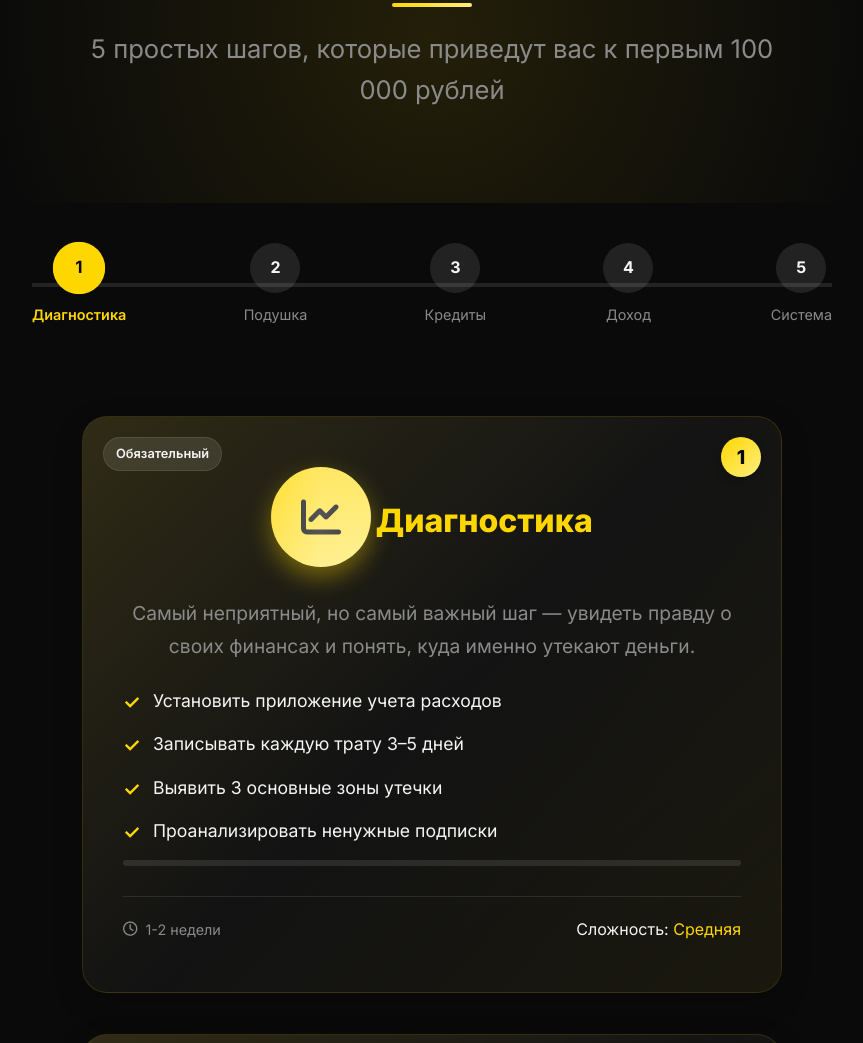
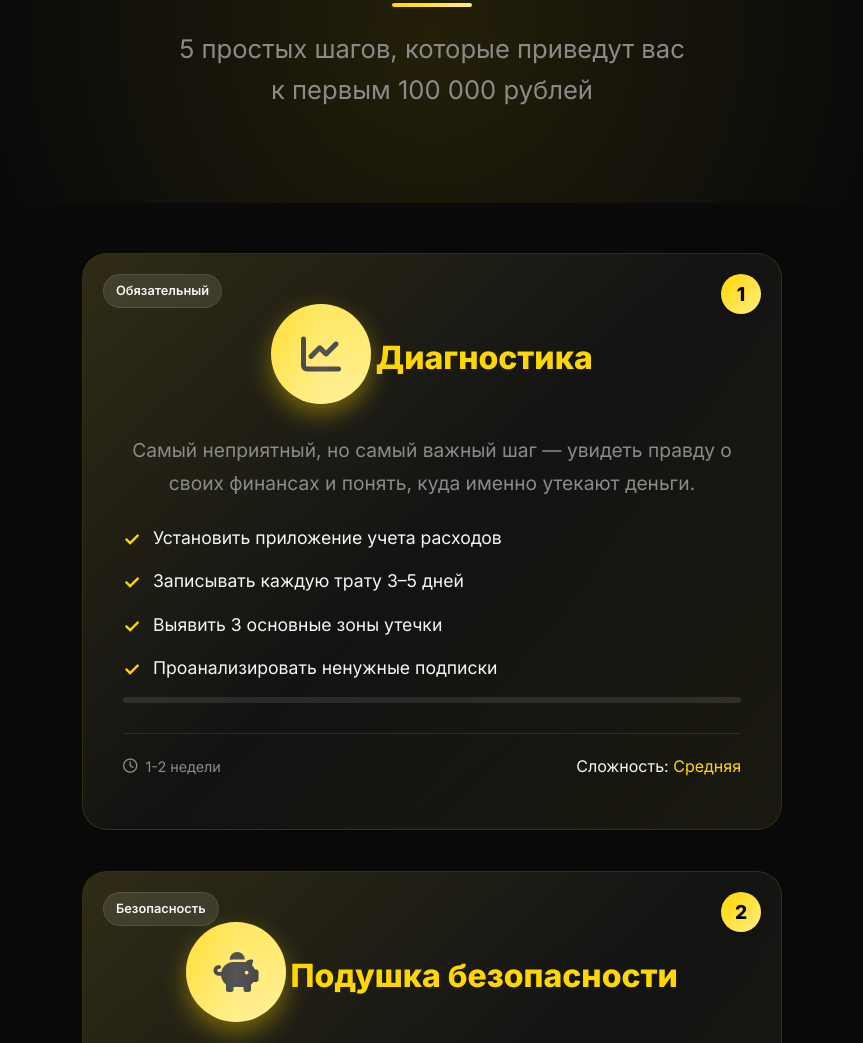
Before and after one commit to isDodge/web-visit, a plain HTML site: page index.html in a window 1280 px wide. Shown: the part 1053-2096 px from the top of the page, without its empty margins (208-1071 px from the left). Drawn offline with Linux system fonts and the light colour scheme.

Commit message:
Update index.html

```diff
--- a/index.html
+++ b/index.html
@@ -717,52 +717,6 @@
             transition: width 1s ease;
         }
 
-        .progress-step {
-            display: flex;
-            flex-direction: column;
-            align-items: center;
-            position: relative;
-            z-index: 3;
-            cursor: pointer;
-        }
-
-        .step-circle {
-            width: 50px;
-            height: 50px;
-            border-radius: 50%;
-            background: rgba(255, 255, 255, 0.1);
-            display: flex;
-            align-items: center;
-            justify-content: center;
-            margin-bottom: 10px;
-            font-weight: 700;
-            transition: all 0.3s ease;
-            border: 2px solid transparent;
-        }
-
-        .progress-step.active .step-circle {
-            background: var(--primary);
-            color: var(--darker);
-            transform: scale(1.1);
-        }
-
-        .progress-step.completed .step-circle {
-            background: var(--success);
-            color: white;
-        }
-
-        .step-label {
-            font-size: 0.9rem;
-            color: var(--gray);
-            transition: all 0.3s ease;
-            text-align: center;
-        }
-
-        .progress-step.active .step-label {
-            color: var(--primary);
-            font-weight: 600;
-        }
-
         .testimonials-container {
             display: flex;
             gap: 30px;
@@ -1015,10 +969,6 @@
             animation: bounceIn 0.8s ease-out both;
         }
 
-        .progress-step.active .step-circle {
-            animation: pulse 2s infinite;
-        }
-
         .tariff-card {
             animation: bounceIn 1s ease-out both;
         }
@@ -1310,30 +1260,7 @@
     <div class="full-width-title">
         <h2 class="section-title fade-in-up">Ваш путь</h2>
         <div class="subtitle fade-in-up">
-            5 простых шагов, которые приведут вас к первым 100 000 рублей
-        </div>
-    </div>
-
-    <div class="progress-tracker" id="progressTracker">
-        <div class="progress-step active" data-step="1">
-            <div class="step-circle">1</div>
-            <div class="step-label">Диагностика</div>
-        </div>
-        <div class="progress-step" data-step="2">
-            <div class="step-circle">2</div>
-            <div class="step-label">Подушка</div>
-        </div>
-        <div class="progress-step" data-step="3">
-            <div class="step-circle">3</div>
-            <div class="step-label">Кредиты</div>
-        </div>
-        <div class="progress-step" data-step="4">
-            <div class="step-circle">4</div>
-            <div class="step-label">Доход</div>
-        </div>
-        <div class="progress-step" data-step="5">
-            <div class="step-circle">5</div>
-            <div class="step-label">Система</div>
+            5 простых шагов, которые приведут вас </p>к первым 100 000 рублей
         </div>
     </div>
 
@@ -1739,35 +1666,6 @@ document.addEventListener('DOMContentLoaded', function() {
         btn.style.opacity = '0';
     });
 
-    // Прогресс-трекер
-    const progressSteps = document.querySelectorAll('.progress-step');
-    const progressBar = document.querySelector('.progress-tracker::after');
-
-    progressSteps.forEach(step => {
-        step.addEventListener('click', () => {
-            const stepNumber = parseInt(step.getAttribute('data-step'));
-
-            // Обновляем активный шаг
-            progressSteps.forEach(s => s.classList.remove('active'));
-            step.classList.add('active');
-
-            // Обновляем прогресс-бар
-            const progressPercentage = (stepNumber - 1) / (progressSteps.length - 1) * 100;
-            document.documentElement.style.setProperty('--progress-width', `${progressPercentage}%`);
-
-            // Прокручиваем к соответствующей карточке
-            const targetCard = document.querySelectorAll('.card')[stepNumber - 1];
-            if (targetCard) {
-                targetCard.scrollIntoView({ behavior: 'smooth', block: 'center' });
-
-                // Добавляем подсветку для привлечения внимания
-                targetCard.style.boxShadow = '0 0 0 3px rgba(255, 215, 0, 0.5)';
-                setTimeout(() => {
-                    targetCard.style.boxShadow = '';
-                }, 2000);
-            }
-        });
-    });
 
     // Инициализация прогресс-бара
     document.documentElement.style.setProperty('--progress-width', '0%');
```
